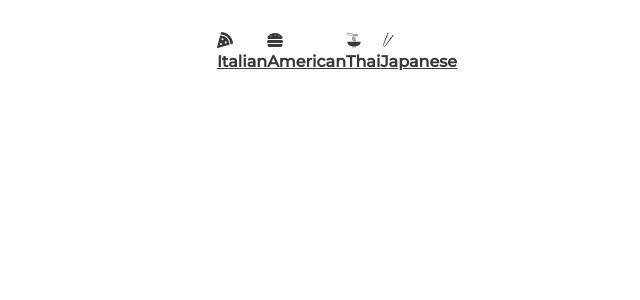
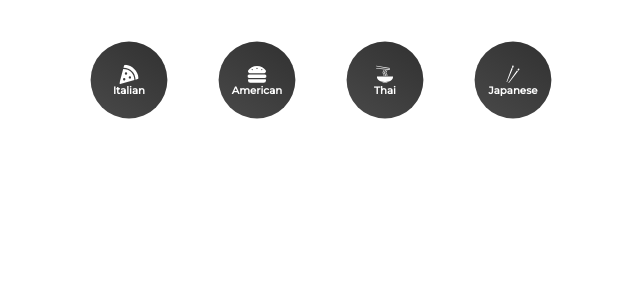
Before and after one commit to KeiranBrown1301/React-recipe-app, a React (Create React App) app: page /cuisine in a window 1280 px wide. Shown: the top 300 px of the page, without its empty margins (303-943 px from the left). Built offline with nearby package versions, Linux system fonts and the light colour scheme; the HTML template or start-up script is replaced by a standard one.

Commit message:
added styling to SVG icons for the categories'

```diff
--- a/src/components/Category.jsx
+++ b/src/components/Category.jsx
@@ -6,22 +6,22 @@
 function Category() {
   return (
     <List>
-      <NavLink to={'/cuisine/Italian'}>
+      <SLink to={'/cuisine/Italian'}>
         <FaPizzaSlice />
         <h4>Italian</h4>
-      </NavLink>
-      <NavLink to={'/cuisine/American'}>
+      </SLink>
+      <SLink to={'/cuisine/American'}>
         <FaHamburger />
         <h4>American</h4>
-      </NavLink>
-      <NavLink to={'/cuisine/Thai'}>
+      </SLink>
+      <SLink to={'/cuisine/Thai'}>
         <GiNoodles />
         <h4>Thai</h4>
-      </NavLink>
-      <NavLink to={'/cuisine/Japanese'}>
+      </SLink>
+      <SLink to={'/cuisine/Japanese'}>
         <GiChopsticks />
         <h4>Japanese</h4>
-      </NavLink>
+      </SLink>
     </List>
   )
 }
@@ -30,6 +30,43 @@
   display: flex;
   justify-content: center;
   margin: 2rem 0rem;
-`
+`;
+const SLink = styled(NavLink)`
+  display: flex;
+  flex-direction: column;
+  justify-content: center;
+  align-items: center;
+  border-radius: 50%;
+  margin-right: 2rem;
+  text-decoration: none;
+  background: linear-gradient(35deg, #494949, #313131);
+  width: 6rem;
+  height: 6rem;
+  cursor: pointer;
+  transform: scale(0.8);
+
+  h4 {
+    color: white;
+    font-size: 0.8rem;
+    }
+
+  svg {
+    color: white;
+    font-size: 1.5rem;
+    }
+
+  &.active {
+    background: linear-gradient(to right, #f27121, #e94057);
+
+    svg {
+      color: white;
+    }
+    h4 {
+      color: white;
+    }
+
+  }
+};
+`;
 
 export default Category
```
